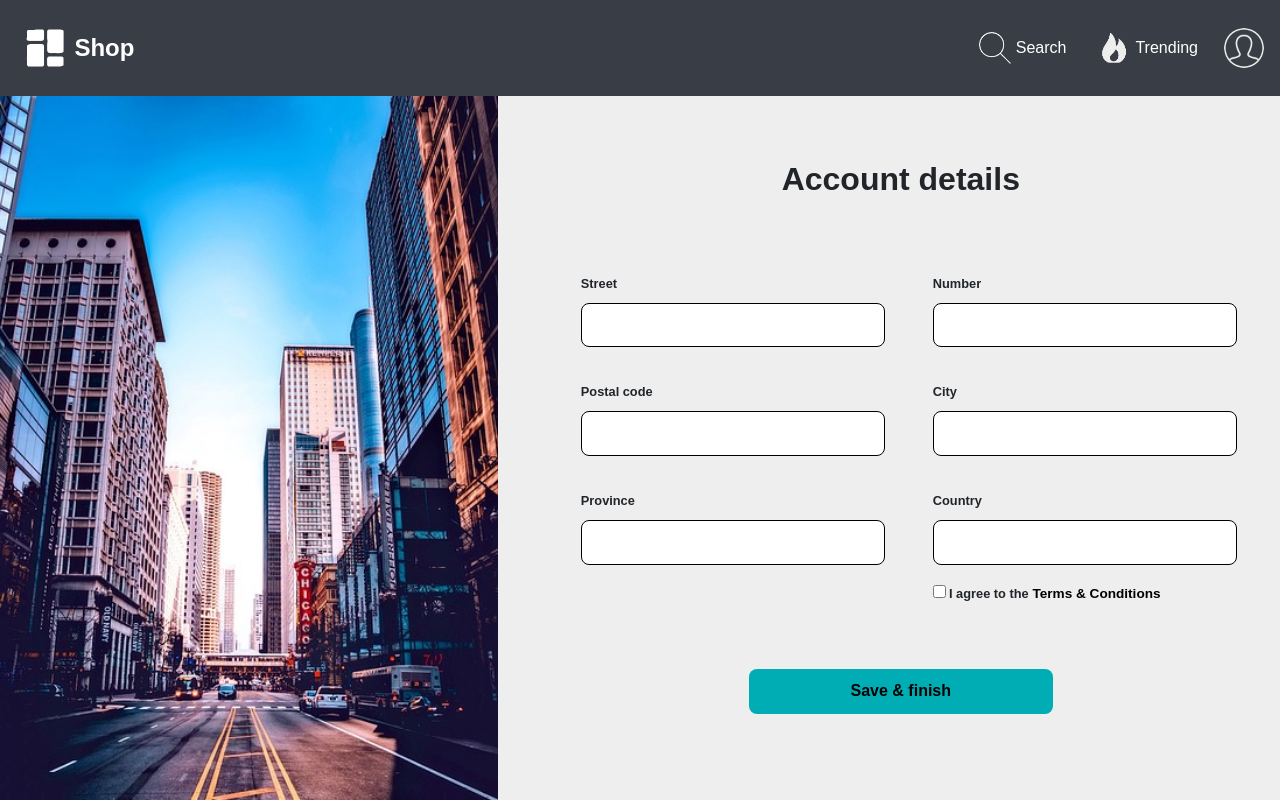
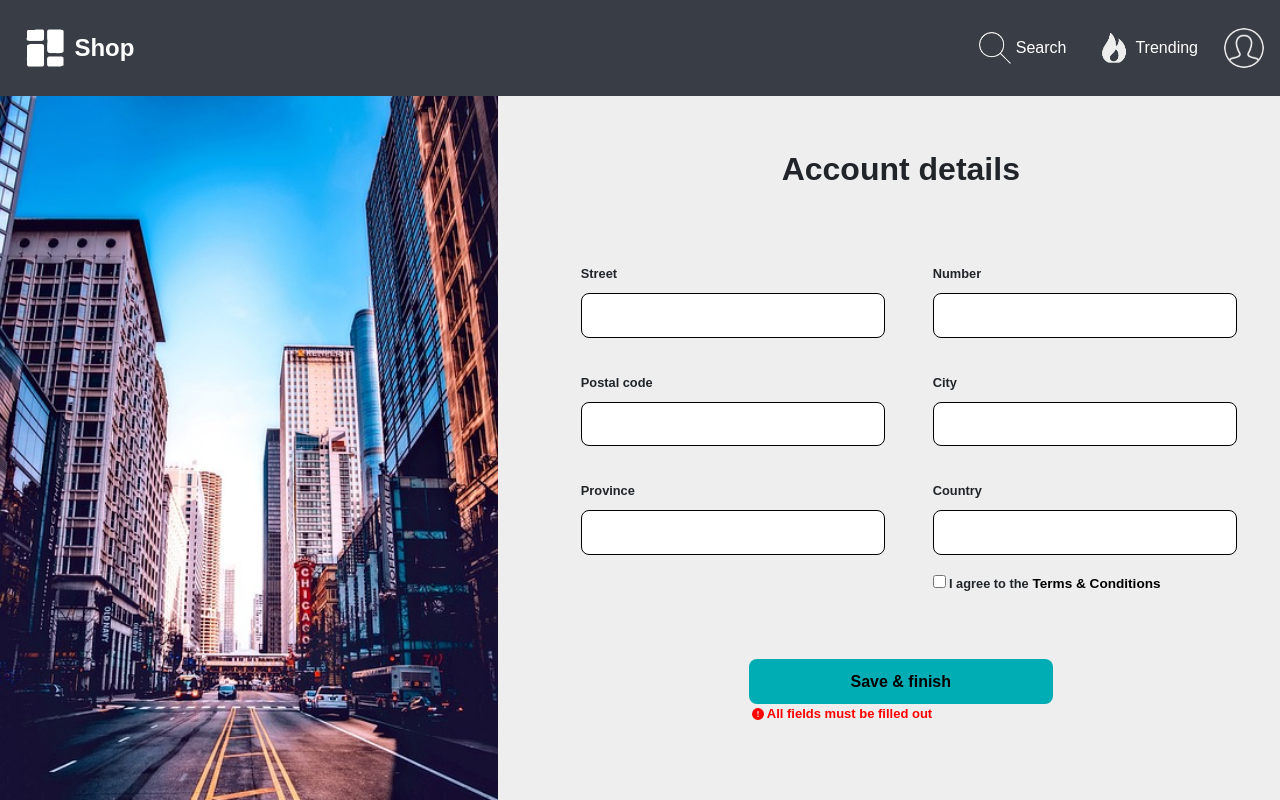
Before and after one commit to anaMJimenezPerez/Front-end_PIGS, an Angular app in the folder myApp/: page /directionFormPage in a window 1280 px wide. Both pictures are taken after a click on the input "Save & finish". Shown: the top 800 px of the page. Built offline with nearby package versions, Linux system fonts and the light colour scheme.

Commit message:
log in and direction forms with error control

```diff
--- a/myApp/src/app/components/header/header.component.css
+++ b/myApp/src/app/components/header/header.component.css
@@ -111,7 +111,7 @@
   min-width: 10rem;
   box-shadow: 0px 8px 16px 0px rgba(0,0,0,0.2);
   z-index: 1;
-  top: 2.8rem;
+  top: 2.6rem;
   left: 0;
   transform: translateX(-72%);
   font-size: 0.9rem;
--- a/myApp/src/app/pages/direction-form/direction-form.component.css
+++ b/myApp/src/app/pages/direction-form/direction-form.component.css
@@ -1,5 +1,17 @@
 body{
     overflow-y: auto;
+}
+
+#error-message{
+    font-size: small;
+    display: flex;
+    align-items: center;
+    width: fit-content;
+    position: inherit;
+    color: red;
+}
+#error-message img{
+    margin: 0 3px;
 }
 
 .direction_container {
--- a/myApp/src/app/pages/direction-form/direction-form.component.html
+++ b/myApp/src/app/pages/direction-form/direction-form.component.html
@@ -16,28 +16,52 @@
                         <div class="field">
                             <label>Street<br></label>
                             <input matInput class="text" id="street" type="text" formControlName="street">
+                            <mat-error id="error-message" *ngIf="street?.errors?.['required'] && street?.['touched']">
+                                <img src="../../../assets/images/exclamation-circle-fill.svg" alt="errorIcon">
+                                Enter the street
+                            </mat-error>
                         </div>
                         <div class="field">
                             <label>Postal code<br></label>
                             <input matInput class="text" id="postalCode" type="text" formControlName="postalCode">
+                            <mat-error id="error-message" *ngIf="postalCode?.errors?.['required'] && postalCode?.['touched']">
+                                <img src="../../../assets/images/exclamation-circle-fill.svg" alt="errorIcon">
+                                Enter the postal code
+                            </mat-error>
                         </div>
                         <div class="field">
                             <label>Province<br></label>
                             <input class="text" id="province" name="password" type="text" formControlName="province">
+                            <mat-error id="error-message" *ngIf="province?.errors?.['required'] && province?.['touched']">
+                                <img src="../../../assets/images/exclamation-circle-fill.svg" alt="errorIcon">
+                                Enter the province
+                            </mat-error>
                         </div>
                     </div>
                     <div class="form_content_right col-md-6">
                         <div class="field">
                             <label>Number<br></label>
                             <input matInput class="text" id="number" type="text" formControlName="number">
+                            <mat-error id="error-message" *ngIf="number?.errors?.['required'] && number?.['touched']">
+                                <img src="../../../assets/images/exclamation-circle-fill.svg" alt="errorIcon">
+                                Enter the number
+                            </mat-error>
                         </div>
                         <div class="field">
                             <label>City<br></label>
                             <input matInput class="text" id="city" type="text" formControlName="city">
+                            <mat-error id="error-message" *ngIf="city?.errors?.['required'] && city?.['touched']">
+                                <img src="../../../assets/images/exclamation-circle-fill.svg" alt="errorIcon">
+                                Enter the city
+                            </mat-error>
                         </div>
                         <div class="field">
                             <label>Country<br></label>
                             <input class="text" id="province" name="password" type="text" formControlName="country">
+                            <mat-error id="error-message" *ngIf="country?.errors?.['required'] && country?.['touched']">
+                                <img src="../../../assets/images/exclamation-circle-fill.svg" alt="errorIcon">
+                                Enter the country
+                            </mat-error>
                         </div>
                         <div class="check">
                             <input type="checkbox" id="miCheckbox" name="miCheckbox" >
@@ -50,6 +74,10 @@
             <div class="buttons col">
                 <div class="field">
                     <input class="button" type="submit" value="Save & finish" (click)="save()">
+                    <mat-error id="error-message" *ngIf="!completeForm">
+                        <img src="../../../assets/images/exclamation-circle-fill.svg" alt="errorIcon">
+                        All fields must be filled out
+                    </mat-error>
                 </div>
                 <!--<div class="field">
                     <input class="button" id="buttonSkip" type="submit" value="SKIP" (click)="navigateToDirectionFormPage()">
--- a/myApp/src/app/pages/direction-form/direction-form.component.ts
+++ b/myApp/src/app/pages/direction-form/direction-form.component.ts
@@ -10,6 +10,7 @@ import { User } from 'src/app/interfaces/user';
   styleUrls: ['./direction-form.component.css']
 })
 export class DirectionFormComponent implements OnInit{
+  completeForm = true;
   user: User = {
     "id": 0,
     "name": "",
@@ -30,8 +31,29 @@ export class DirectionFormComponent implements OnInit{
     number: new FormControl('', Validators.required),
     city: new FormControl('', Validators.required),
     country: new FormControl('', Validators.required)
+  })
+
+  get street(){
+    return this.directionForm.get('street');
   }
-  )
+  get postalCode(){
+    return this.directionForm.get('postalCode');
+  }
+
+  get province(){
+    return this.directionForm.get('province');
+  }
+  get number(){
+    return this.directionForm.get('number');
+  }
+
+  get city(){
+    return this.directionForm.get('city');
+  }
+  get country(){
+    return this.directionForm.get('country');
+  }
+
   constructor(private router: Router, private activateRoute: ActivatedRoute, private userService: UserService) {}
 
   navigateToDirectionFormPage() {
@@ -63,7 +85,7 @@ export class DirectionFormComponent implements OnInit{
     const { street, postalCode, province, number, city, country } = this.directionForm.value;
 
     if (!this.directionForm.valid || !street || !postalCode || !province || !number || !city || !country) {
-
+      this.completeForm = false;
     } else {
       const address = 'Street ' + street + " " + number + ", City " + city + ", CP " + postalCode + ", province " + province + ", country " + country;
 
--- a/myApp/src/app/pages/login-page/login-page.component.css
+++ b/myApp/src/app/pages/login-page/login-page.component.css
@@ -1,5 +1,17 @@
 body{
     overflow-y: auto;
+}
+
+#error-message{
+    font-size: small;
+    display: flex;
+    align-items: center;
+    width: fit-content;
+    position: inherit;
+    color: red;
+}
+#error-message img{
+    margin: 0 3px;
 }
 
 .login_container {
--- a/myApp/src/app/pages/login-page/login-page.component.html
+++ b/myApp/src/app/pages/login-page/login-page.component.html
@@ -6,21 +6,33 @@
                 <img src="../../../assets/images/login/shop1.png" alt="loginImage">
             </div>
             <div class="form_content">
-                <form id="formularioLogIn" (submit)="onSubmit()">
+                <form id="formularioLogIn" [formGroup]="logInForm" (ngSubmit)="onSubmit()">
                     <h2 id="title_log">Welcome</h2>
                     <div class="field">
                         <label>Email address:<br></label>
                         <input matInput class="text" id="email" name="email" type="email" placeholder="name@example.com"
-                        [(ngModel)]="email">
+                        [(ngModel)]="email" formControlName="emailControl">
+                        <mat-error id="error-message" *ngIf="emailControl?.errors?.['required'] && emailControl?.['touched']">
+                            <img src="../../../assets/images/exclamation-circle-fill.svg" alt="errorIcon">
+                            Enter an email
+                        </mat-error>
+                        <mat-error id="error-message" *ngIf="emailControl?.errors?.['email'] && emailControl?.['touched']">
+                            <img src="../../../assets/images/exclamation-circle-fill.svg" alt="errorIcon">
+                            Enter a valid email
+                        </mat-error>
                     </div>
                     <div class="field">
                         <label>Password<br></label>
                         <input class="text" id="password" name="password" type="password" placeholder="••••••••••"
-                        [(ngModel)]="password" >
+                        [(ngModel)]="password" formControlName="passwordControl">
+                        <mat-error id="error-message" *ngIf="passwordControl?.errors?.['required'] && passwordControl?.['touched']">
+                            <img src="../../../assets/images/exclamation-circle-fill.svg" alt="errorIcon">
+                            Enter a password
+                        </mat-error>
                     </div>
                     <div class="options">
                         <div class="check">
-                            <input type="checkbox" id="miCheckbox" name="miCheckbox" [(ngModel)]="rememberMe">
+                            <input type="checkbox" id="miCheckbox" name="miCheckbox" [(ngModel)]="rememberMe" (click)="toggleRememberMe()">
                             <label for="miCheckbox">Remember me</label>
                         </div>
                             <a class="restore_pass" href="restorePass">Forgot password?</a>
--- a/myApp/src/app/pages/login-page/login-page.component.ts
+++ b/myApp/src/app/pages/login-page/login-page.component.ts
@@ -2,6 +2,7 @@ import { Component, OnInit } from '@angular/core';
 import { Router } from '@angular/router';
 import { AuthUserService } from 'src/app/services/auth-user.service';
 import { User } from 'src/app/interfaces/user';
+import { FormControl, FormGroup, Validators } from '@angular/forms';
 
 @Component({
   selector: 'app-login-page',
@@ -9,16 +10,36 @@ import { User } from 'src/app/interfaces/user';
   styleUrls: ['./login-page.component.css']
 })
 export class LoginPageComponent implements OnInit{
-  email: string = '';
-  password: string = '';
+
+  email = "";
+  password =   "";
+
   rememberMe: boolean = false;
 
+  //No funciona el remember me
+  toggleRememberMe(): void {
+    this.rememberMe = !this.rememberMe;
+  }
+
   constructor(private router: Router, private authService: AuthUserService) {}
+
+  logInForm = new FormGroup({
+    emailControl: new FormControl('', [Validators.email, Validators.required]),
+    passwordControl: new FormControl('', [Validators.required])
+  }
+  )
+
+  get emailControl(){
+    return this.logInForm.get('emailControl');
+  }
+  get passwordControl(){
+    return this.logInForm.get('passwordControl');
+  }
 
   ngOnInit(): void {
     const rememberedEmail = localStorage.getItem('rememberedEmail');
     const rememberedPassword = localStorage.getItem('rememberedPassword');
-    if (rememberedEmail && rememberedPassword) {
+    if (this.rememberMe && rememberedEmail && rememberedPassword) {
       this.email = rememberedEmail;
       this.password = rememberedPassword;
       this.rememberMe = true;
@@ -36,7 +57,8 @@ export class LoginPageComponent implements OnInit{
 
   onSubmit(): void {
     this.authService.login(this.email, this.password)
-    .subscribe(({ isAuthenticated, user }: { isAuthenticated: boolean, user: User }) => {
+    .subscribe({
+      next: ({ isAuthenticated, user }: { isAuthenticated: boolean, user: User }) => {
         if (isAuthenticated) {
           if (this.rememberMe) {
             localStorage.setItem('rememberedEmail', this.email);
@@ -44,12 +66,19 @@ export class LoginPageComponent implements OnInit{
           } else {
             localStorage.removeItem('rememberedEmail');
             localStorage.removeItem('rememberedPassword');
+            this.rememberMe = false;
           }
-        this.navigateToHomePage(); // Asumiendo que tienes un método para navegar a la página de inicio
+          this.navigateToHomePage();
         } else {
           console.log("Email or password is incorrect");
         }
+      },
+      error: (error: any) => {
+        window.alert("Incorrect user email or password");
+        console.error("An error occurred:", error);
+        return;
+        }
     });
-    this.navigateToHomePage();
+
   }
 }
```
Lines whose indentation alone changed are shown as unchanged.
